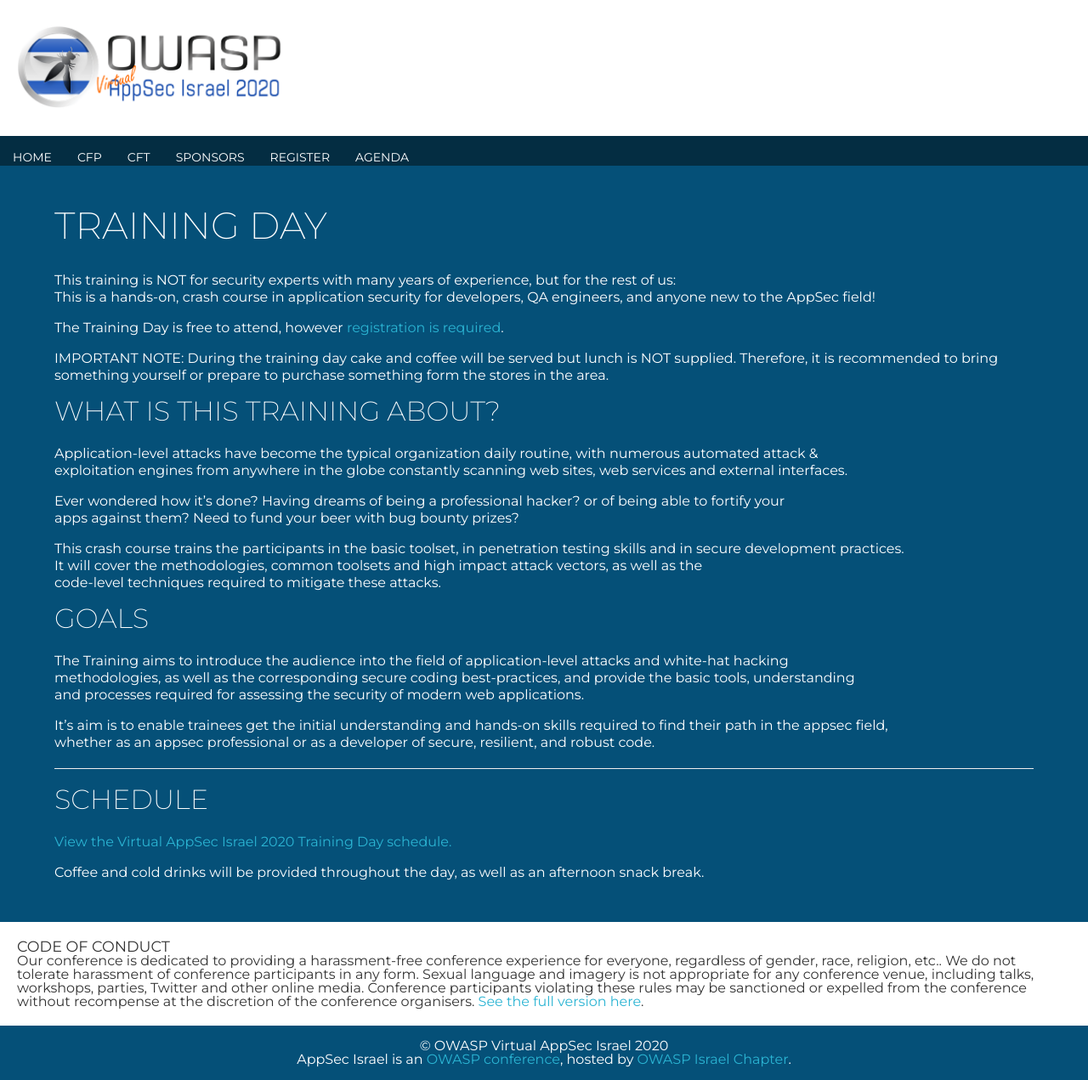
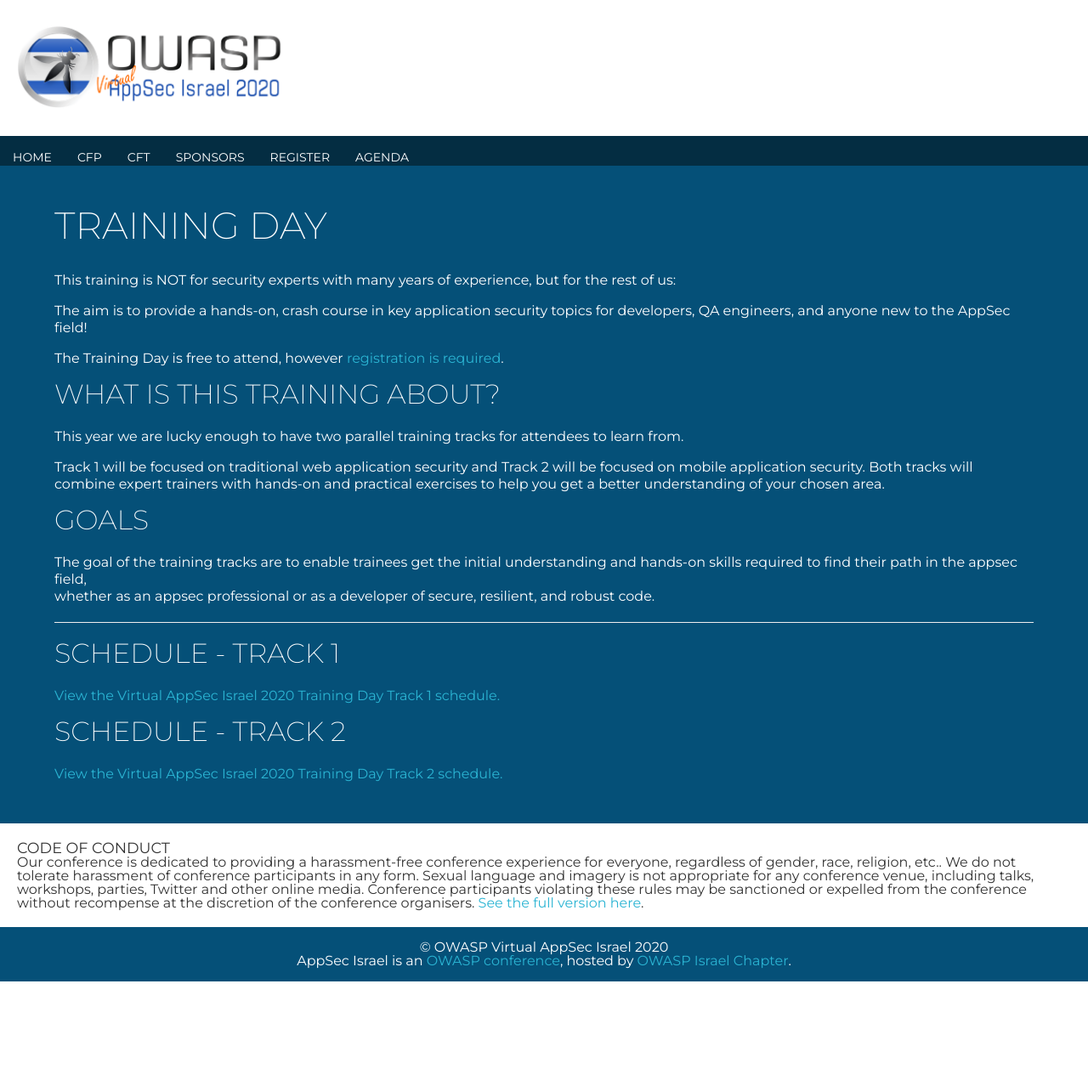
Before and after one commit to OWASP/www-event-appsecil-2023, a Jekyll site: the page built from Training.md, in a window 1280 px wide. Shown: the whole page at 85% size. Built offline with Jekyll 4.4.1, drawn with Linux system fonts in a browser that asks for light colours; our own code applies the rules of GitHub Pages for plain Markdown files; a script that is not in the unit is left out; after the commit the page ends 1155 px from its top, so only the background shows below that.

Commit message:
Update training description

```diff
--- a/Training.md
+++ b/Training.md
@@ -4,39 +4,29 @@
 ## Training Day
 
 This training is **NOT** for security experts with many years of experience, but for the rest of us:
-This is a hands-on, crash course in application security for developers, QA engineers, and anyone new to the AppSec field!
+
+The aim is to provide a hands-on, crash course in key application security topics for developers, QA engineers, and anyone new to the AppSec field!
 
 The Training Day is free to attend, however [registration is required](Register).
 
-**IMPORTANT NOTE:**
-During the training day cake and coffee will be served but lunch is **NOT** supplied. Therefore, it is recommended to bring something yourself or prepare to purchase something form the stores in the area.
-
 ### What is this Training about?
 
-Application-level attacks have become the typical organization daily routine, with numerous automated attack &
-exploitation engines from anywhere in the globe constantly scanning web sites, web services and external interfaces.
+This year we are lucky enough to have **two** parallel training tracks for attendees to learn from.
 
-Ever wondered how it’s done? Having dreams of being a professional hacker? or of being able to fortify your
-apps against them? Need to fund your beer with bug bounty prizes?
-
-This crash course trains the participants in the basic toolset, in penetration testing skills and in secure development practices.
-It will cover the methodologies, common toolsets and high impact attack vectors, as well as the
-code-level techniques required to mitigate these attacks.
+**Track 1**  will be focused on traditional web application security and **Track 2** will be focused on mobile application security. Both tracks will combine expert trainers with hands-on and practical exercises to help you get a better understanding of your chosen area.
 
 ### Goals
 
-The Training aims to introduce the audience into the field of **application-level attacks** and **white-hat hacking
-methodologies**, as well as the corresponding **secure coding best-practices**, and provide the basic tools, understanding
-and processes required for assessing the security of modern web applications.
-
-It's aim is to enable trainees get the initial understanding and hands-on skills required to find their path in the appsec field,
+The goal of the training tracks are to enable trainees get the initial understanding and hands-on skills required to find their path in the appsec field,
 whether as an appsec professional or as a developer of secure, resilient, and robust code.
 
 ---
 
-### Schedule
+### Schedule - Track 1
 
-<a id="sched-embed" href="https://{{ site.sched }}/list/descriptions/type/Training" data-sched-bg="dark">View the {{ site.title }} Training Day schedule.</a><script type="text/javascript" src="https://{{ site.sched }}/js/embed.js"></script>
+<a id="sched-embed" href="https://{{ site.sched }}/list/descriptions/type/Training/Track+1" data-sched-bg="dark">View the {{ site.title }} Training Day Track 1 schedule.</a><script type="text/javascript" src="https://{{ site.sched }}/js/embed.js"></script>
 
 
-Coffee and cold drinks will be provided throughout the day, as well as an afternoon snack break.
+### Schedule - Track 2
+
+<a id="sched-embed" href="https://{{ site.sched }}/list/descriptions/type/Training/Track+2" data-sched-bg="dark">View the {{ site.title }} Training Day Track 2 schedule.</a><script type="text/javascript" src="https://{{ site.sched }}/js/embed.js"></script>
```
